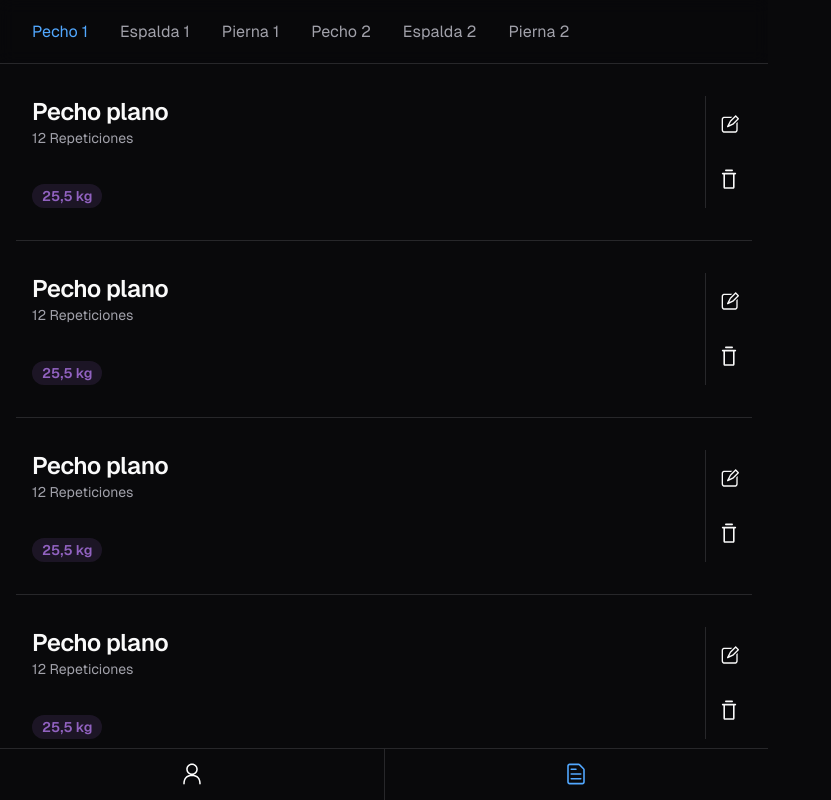
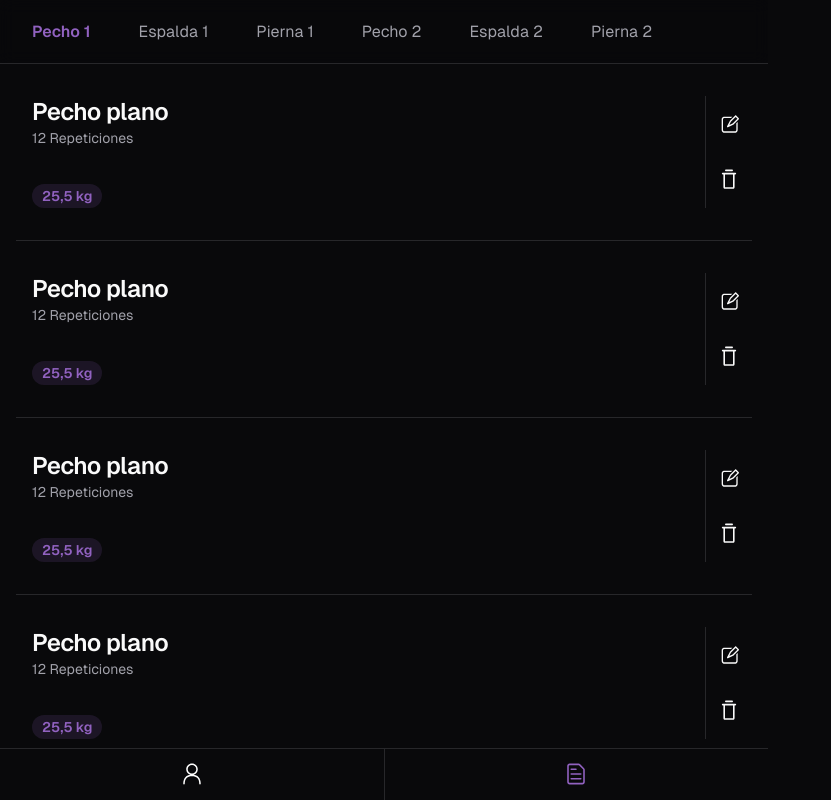
Before and after one commit to Tdibacco17/GYM_Tracker, a Next.js app: page /routines in a window 1280 px wide. Shown: the whole page, without its empty margins (0-831 px from the left). Built offline with nearby package versions, Linux system fonts and the light colour scheme.

Commit message:
test 4 - colors

```diff
--- a/app/routines/page.tsx
+++ b/app/routines/page.tsx
@@ -10,13 +10,13 @@ export default function RoutinePage() {
 
     return (
         <section className="flex flex-col relative pt-12 -mb-4 w-full">
-            <div className="flex justify-center h-16 px-8 fixed top-0 left-0 z-10 border-b w-full max-w-[768px] bg-background/40 backdrop-blur supports-[backdrop-filter]:bg-background/40">
-                <div className="flex flex-row justify-start items-center gap-8 w-full h-full overflow-x-scroll no-scrollbar overflow-y-hidden">
+            <div className="flex justify-center h-16 fixed top-0 left-0 z-10 px-4 border-b w-full max-w-[768px] bg-background/40 backdrop-blur supports-[backdrop-filter]:bg-background/40">
+                <div className="flex flex-row justify-start items-center gap-4 w-full h-full overflow-x-scroll no-scrollbar overflow-y-hidden">
                     {dias.map((routineData, index) => {
                         const isActive = index === 0
 
                         return (
-                            <p key={index} className={`${isActive ? "text-[#52A8FF]" : "text-muted-foreground"} whitespace-nowrap`}>
+                            <p key={index} className={`${isActive ? "text-[#9162c0] font-semibold" : "text-muted-foreground"} text-base whitespace-nowrap px-4 text-left`}>
                                 {routineData}
                             </p>
                         )
@@ -37,11 +37,11 @@ function RoutineCard({ isBorderB }: { isBorderB: boolean }) {
         <div className={`relative w-full overflow-hidden px-4 py-8 ${isBorderB ? "" : "border-b"}`}>
             <div className={`min-h-28 h-28 w-full flex flex-col justify-between`}>
                 <div>
-                    <p className="text-nowrap text-2xl font-semibold tracking-tight">Pecho plano</p>
-                    <p className="text-nowrap text-sm text-muted-foreground">12 Repeticiones</p>
+                    <p className="whitespace-nowrap text-2xl font-semibold tracking-tight">Pecho plano</p>
+                    <p className="whitespace-nowrap text-sm text-muted-foreground">12 Repeticiones</p>
                 </div>
                 <div>
-                    <Badge variant={'violet'} className=" whitespace-nowrap">
+                    <Badge variant={'violet'} className="whitespace-nowrap">
                         25,5 kg
                     </Badge>
                 </div>
@@ -84,23 +84,23 @@ function RoutineCard({ isBorderB }: { isBorderB: boolean }) {
                 </div>
                 <div className={`relative flex flex-col items-end justify-center gap-6 h-full w-full`}>
                     <div className="flex items-center gap-4">
-                        <p className="text-nowrap text-sm text-muted-foreground">12 Reps.</p>
+                        <p className="whitespace-nowrap text-sm text-muted-foreground">12 Reps.</p>
                         <div className="flex gap-6">
-                            <Button size={'icon'} variant="outline">
+                            <Button size={'icon'} variant="violet">
                                 <MinusIcon className="h-5 w-5" />
                             </Button>
-                            <Button size={'icon'} variant="outline">
+                            <Button size={'icon'} variant="violet">
                                 <PlusIcon className="h-5 w-5" />
                             </Button>
                         </div>
                     </div>
                     <div className="flex items-center gap-4">
-                        <p className="text-nowrap text-sm text-muted-foreground">25,5 Kg.</p>
+                        <p className="whitespace-nowrap text-sm text-muted-foreground">25,5 Kg.</p>
                         <div className="flex gap-6">
-                            <Button size={'icon'} variant="outline">
+                            <Button size={'icon'} variant="violet">
                                 <MinusIcon className="h-5 w-5" />
                             </Button>
-                            <Button size={'icon'} variant="outline">
+                            <Button size={'icon'} variant="violet">
                                 <PlusIcon className="h-5 w-5" />
                             </Button>
                         </div>
--- a/components/AppLayout/AppLayout.tsx
+++ b/components/AppLayout/AppLayout.tsx
@@ -17,11 +17,11 @@ export default function AppLayout({ children }: { children: React.ReactNode; })
             </div>
             <section className="h-14 w-full flex justify-between items-center border-t">
                 <Link href={'/'} className="w-full flex justify-center items-center">
-                    <PersonIcon className="h-6 w-6" color={isProfile ? "#52A8FF" : "#ffffff"} />
+                    <PersonIcon className="h-6 w-6" color={isProfile ? "#9162c0" : "#ffffff"} />
                 </Link>
                 <div className="w-[1px] h-full bg-border" />
                 <Link href={'/routines'} className="w-full flex justify-center items-center">
-                    <FileTextIcon className="h-6 w-6" color={isRoutines ? "#52A8FF" : "#ffffff"} />
+                    <FileTextIcon className="h-6 w-6" color={isRoutines ? "#9162c0" : "#ffffff"} />
                 </Link>
             </section>
         </main>
--- a/components/ui/button.tsx
+++ b/components/ui/button.tsx
@@ -20,6 +20,7 @@ const buttonVariants = cva(
         ghost: "hover:bg-accent hover:text-accent-foreground",
         link: "text-primary underline-offset-4 hover:underline",
         blue: "bg-blue-600 text-primary shadow hover:bg-blue-600/90",
+        violet: "border border-[#9162c0]/30 bg-[#9162c025] text-[#9162c0] shadow-sm hover:bg-[#9162c0]/30"
       },
       size: {
         default: "h-9 px-4 py-2",
@@ -37,7 +38,7 @@ const buttonVariants = cva(
 
 export interface ButtonProps
   extends React.ButtonHTMLAttributes<HTMLButtonElement>,
-    VariantProps<typeof buttonVariants> {
+  VariantProps<typeof buttonVariants> {
   asChild?: boolean
 }
 
```
